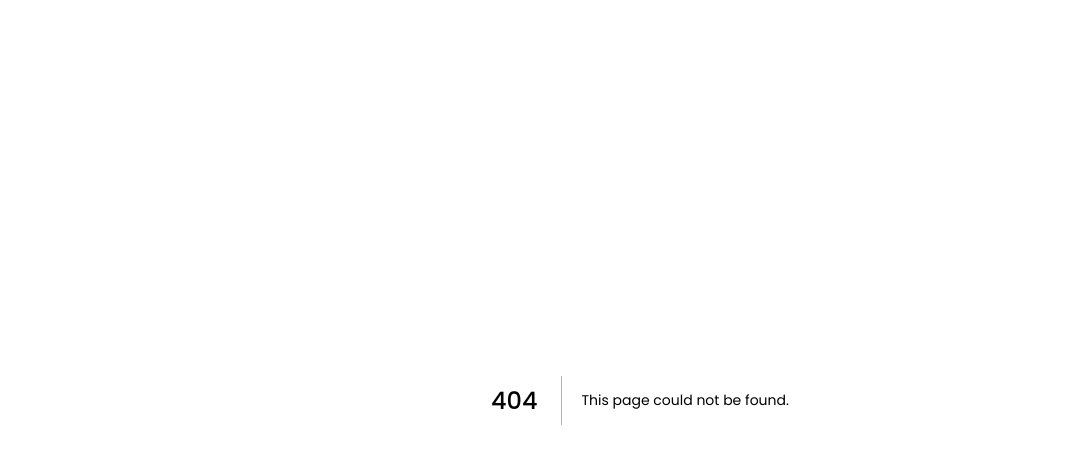
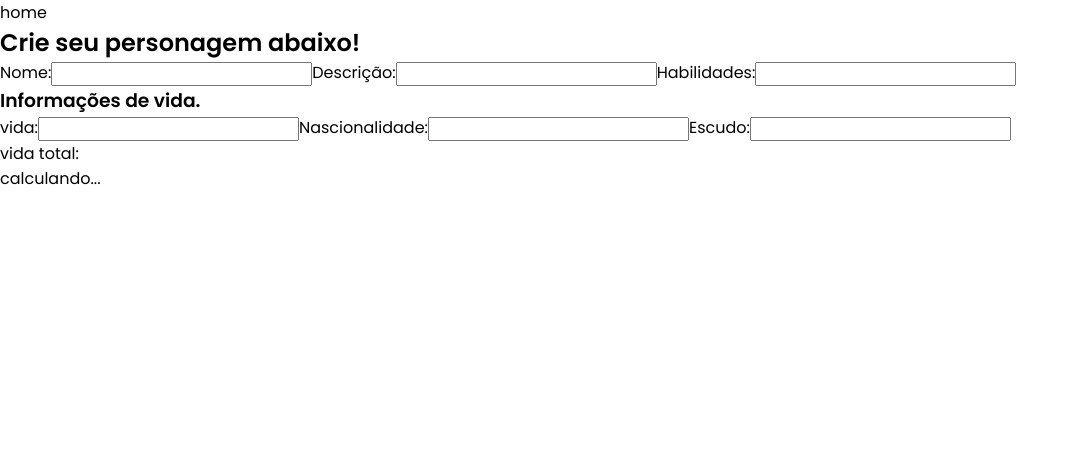
Before and after one commit to Rnchx/api-overwatch, a Next.js app: page /pageTest in a window 1280 px wide. Before the commit this address had no page. Shown: the top 464 px of the page, without its empty margins (0-1079 px from the left). Built offline with nearby package versions, Linux system fonts and the light colour scheme.

Commit message:
feat: start of main registration page

```diff
--- a/app/components/register/register.jsx
+++ b/app/components/register/register.jsx
@@ -0,0 +1,55 @@
+import Agents1 from "@/models/Agents";
+
+function Form() {
+    return (
+        <>
+            <h2>Crie seu personagem abaixo!</h2>
+            <label>Nome:</label>
+            <input
+                type="text"
+                name="nome"
+                value={Agents1.nome}
+            />
+
+            <label>Descrição:</label>
+            <input
+                type="text"
+                descricao="descricao"
+                value={Agents1.descricao}
+            />
+             <label>Habilidades:</label>
+            <input
+                type="text"
+                habilidade="habilidade"
+                value={Agents1.habilidade}
+            />
+          <h3>Informações de vida.</h3>
+            <label>vida:</label>
+            <input
+                type="text"
+                name="nome"
+                value={Agents1.nome}
+            />
+             <label>Nascionalidade:</label>
+            <input
+                type="text"
+                localizacao="localizacao"
+                value={Agents1.localizacao}
+            />
+             <label>Escudo:</label>
+            <input
+                type="text"
+                escudo="escudo"
+                value={Agents1.escudo}
+            />
+
+         <p>vida total:
+            <p>calculando...</p>
+         </p>
+
+
+        </>
+
+    )
+}
+export default Form;
--- /dev/null
+++ b/app/pageTest/page.jsx
@@ -0,0 +1,11 @@
+
+import Form from "../components/register/register";
+function Home() {
+    return (
+        <>
+            <p>home</p>
+            <Form/>
+        </>
+    )
+}
+export default Home;
--- a/models/Agents.js
+++ b/models/Agents.js
@@ -1,4 +1,4 @@
-class Agents {
+class Agents1 {
     constructor(nome, descricao, pontosDeVida, armadura, vida, escudos, especialidade, localizacao, habilidades) {
         this.nome = nome;
         this.descricao = descricao;
@@ -16,4 +16,4 @@ class Agents {
         return Math.floor(Math.random() * 10000);
     }
 }
-export default Agents;
+export default Agents1;
```
